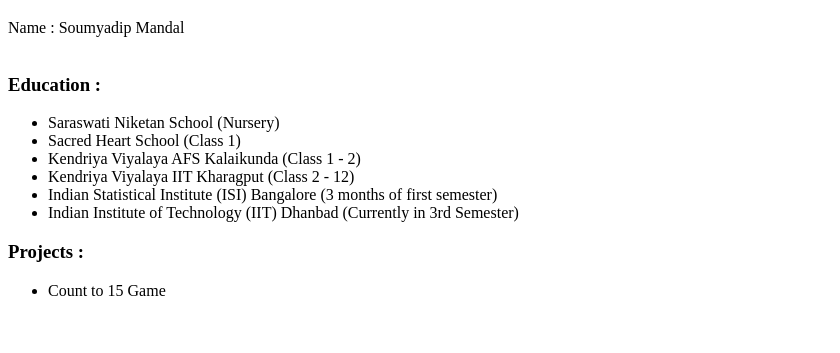
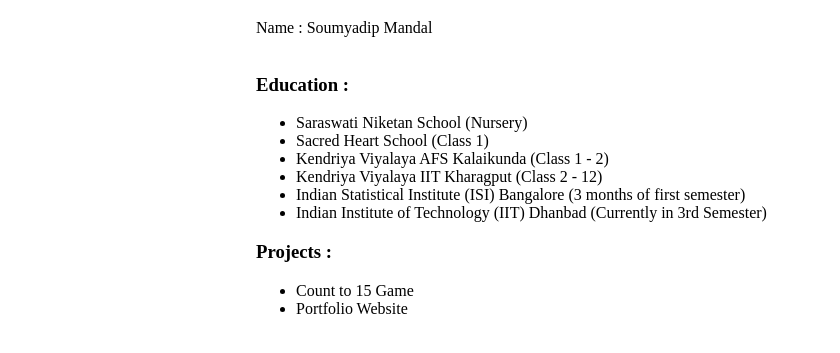
Before and after one commit to SoumyadipMandal1/Portfolio, a plain HTML site: page index.html in a window 1280 px wide. Shown: the part 61-414 px from the top of the page, without its empty margins (0-840 px from the left). Drawn offline with Linux system fonts and the light colour scheme.

Commit message:
Left a margin in the left and right side of the webpage

```diff
--- a/index.html
+++ b/index.html
@@ -5,6 +5,13 @@
         <title>
             My Portfolio website
         </title>
+        <style type = "text/css">
+            body
+            {
+                margin-left: 20%;
+                margin-right: 20%;
+            }
+        </style>
     </head>
 
     <body>
@@ -26,6 +33,7 @@
         <h3>Projects :</h3>
         <ul>
             <li>Count to 15 Game</li>
+            <li>Portfolio Website</li>
         </ul>
     </body>
 </html>
```
